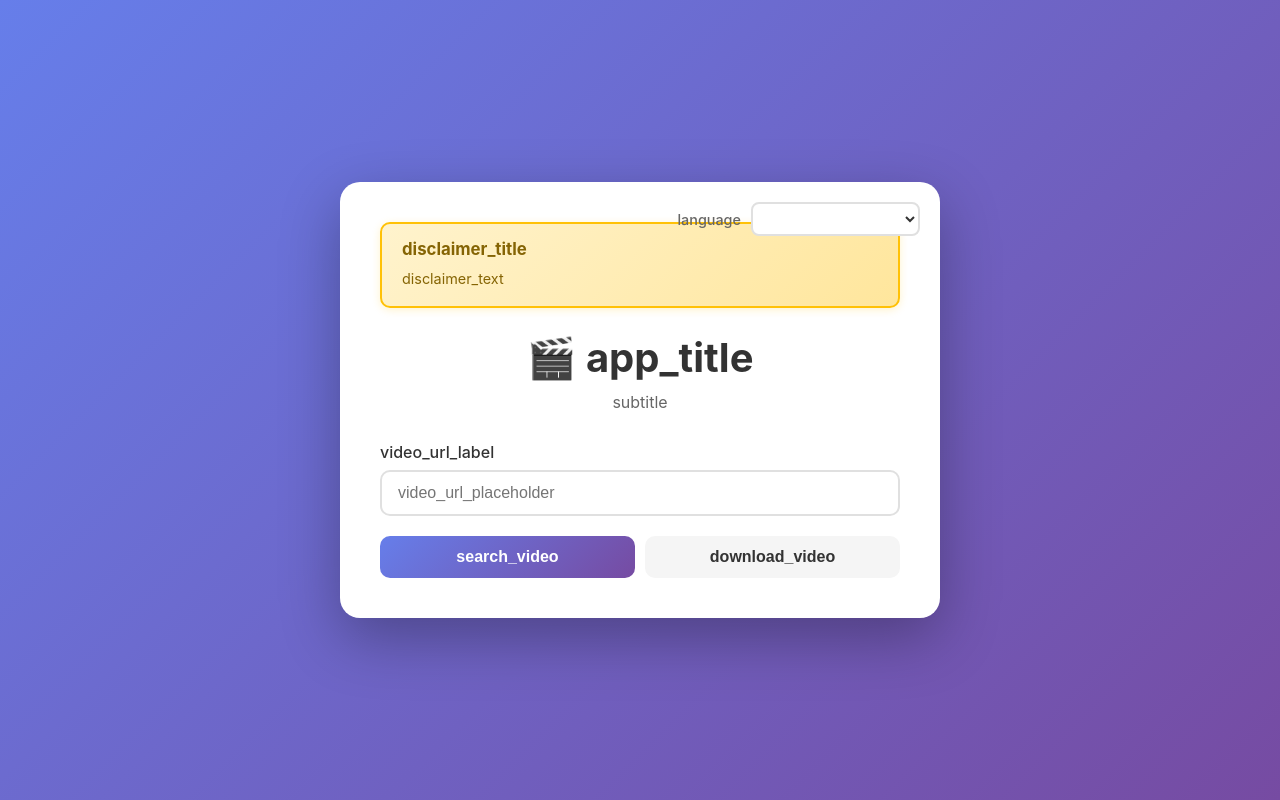
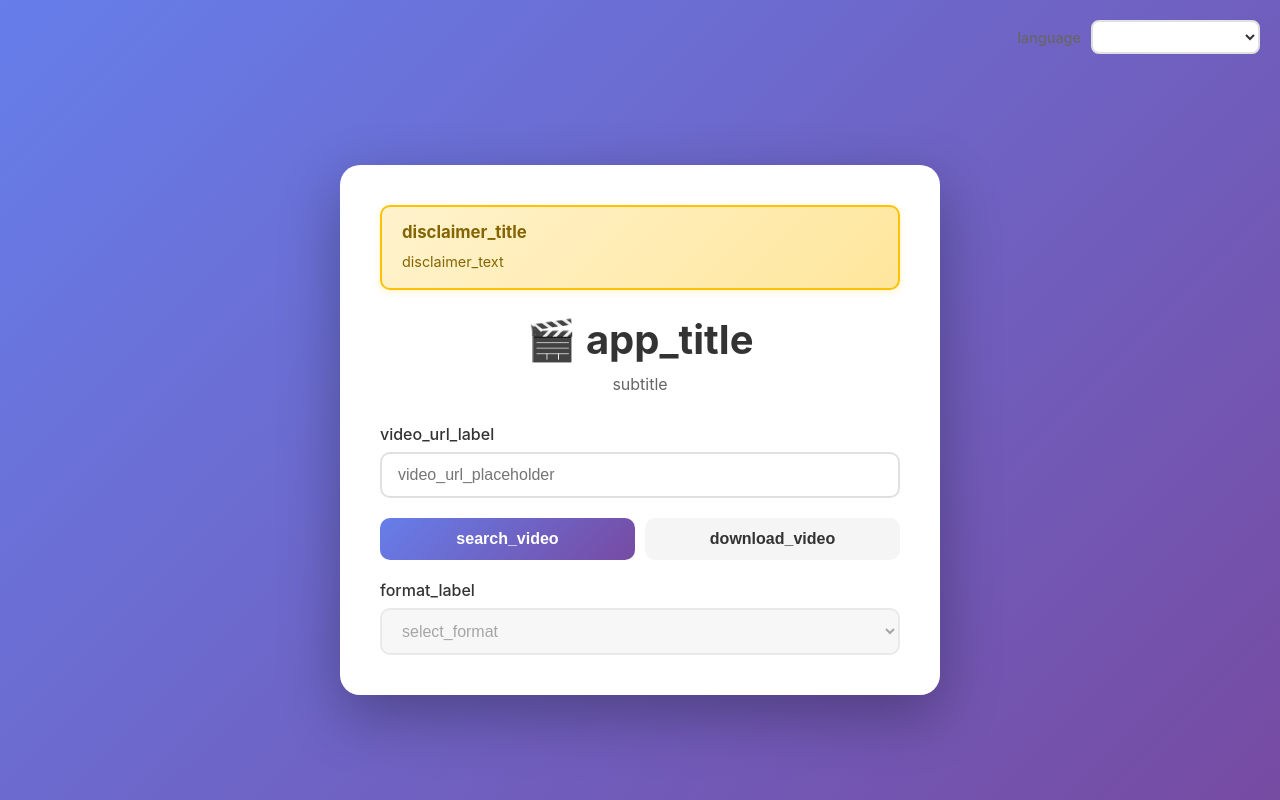
Before and after one commit to chanandrew96/VideoDownloader, a Python web app: template templates/index.html in a window 1280 px wide. Run offline with Jinja, Linux system fonts and the light colour scheme; the template is opened without the code that fills it, so the values that code supplies are empty.

Commit message:
- Add resolution selection - Try to fix cannot download video

```diff
--- a/templates/index.html
+++ b/templates/index.html
@@ -16,9 +16,10 @@
             background: linear-gradient(135deg, #667eea 0%, #764ba2 100%);
             min-height: 100vh;
             display: flex;
+            flex-direction: column;
             justify-content: center;
             align-items: center;
-            padding: 20px;
+            padding: 80px 20px 20px;
         }
 
         .container {
@@ -247,12 +248,13 @@
         }
 
         .language-selector {
-            position: absolute;
+            position: fixed;
             top: 20px;
             right: 20px;
             display: flex;
             gap: 10px;
             align-items: center;
+            z-index: 1000;
         }
 
         .language-selector label {
@@ -275,6 +277,29 @@
         .language-selector select:focus {
             outline: none;
             border-color: #667eea;
+        }
+
+        .format-group {
+            margin-top: 20px;
+        }
+
+        #formatSelect {
+            width: 100%;
+            padding: 12px 16px;
+            border: 2px solid #e0e0e0;
+            border-radius: 10px;
+            font-size: 16px;
+            transition: border-color 0.3s;
+        }
+
+        #formatSelect:focus {
+            outline: none;
+            border-color: #667eea;
+        }
+
+        #formatSelect:disabled {
+            background: #f5f5f5;
+            cursor: not-allowed;
         }
 
         .container {
@@ -442,6 +467,13 @@
             </button>
         </div>
 
+        <div class="format-group">
+            <label for="formatSelect" data-i18n="format_label">下載格式</label>
+            <select id="formatSelect" disabled>
+                <option value="" data-i18n="select_format">請選擇格式</option>
+            </select>
+        </div>
+
         <div class="loading" id="loading" style="display: none;">
             <div class="spinner"></div>
             <p data-i18n="processing">處理中...</p>
@@ -492,6 +524,8 @@
 
         // 初始化语言选择器
         document.getElementById('languageSelect').value = currentLanguage;
+        const formatSelect = document.getElementById('formatSelect');
+        let availableFormats = [];
 
         // 翻译函数
         function t(key) {
@@ -628,6 +662,93 @@
             successDiv.textContent = '';
             errorDiv.classList.remove('show');
             errorDiv.textContent = '';
+        }
+
+        function formatFilesize(bytes) {
+            if (!bytes || bytes <= 0) return '';
+            const mb = bytes / (1024 * 1024);
+            if (mb >= 1024) {
+                return `${(mb / 1024).toFixed(2)} GB`;
+            }
+            return `${mb.toFixed(1)} MB`;
+        }
+
+        function buildFormatLabel(format) {
+            const parts = [];
+            if (format.resolution && format.resolution !== 'unknown') {
+                parts.push(`${t('resolution')}: ${format.resolution}`);
+            }
+            if (format.ext) {
+                parts.push(format.ext.toUpperCase());
+            }
+            const sizeLabel = formatFilesize(format.filesize || format.filesize_approx);
+            if (sizeLabel) {
+                parts.push(`${t('filesize')}: ${sizeLabel}`);
+            }
+            if (format.quality && format.quality > 0) {
+                parts.push(`Q${format.quality}`);
+            }
+            if (!parts.length) {
+                parts.push(t('select_format'));
+            }
+            return parts.join(' • ');
+        }
+
+        function updateCurrentFormat(formatId, videoUrl = '') {
+            currentFormatId = formatId && formatId !== '' ? formatId : 'best';
+            if (videoUrl) {
+                currentVideoUrl = videoUrl;
+            } else if (currentMethod === 'html_parse' || currentMethod === 'instagram_parse') {
+                const selectedFormat = availableFormats.find(f => f.format_id === currentFormatId);
+                if (selectedFormat && selectedFormat.video_url) {
+                    currentVideoUrl = selectedFormat.video_url;
+                } else if (!currentVideoUrl && availableFormats.length) {
+                    const fallback = availableFormats.find(f => f.video_url);
+                    currentVideoUrl = fallback ? fallback.video_url : currentVideoUrl;
+                }
+            } else {
+                currentVideoUrl = null;
+            }
+        }
+
+        function populateFormats(formats = []) {
+            availableFormats = formats || [];
+            if (!formatSelect) return;
+
+            formatSelect.innerHTML = '';
+
+            const defaultOption = document.createElement('option');
+            defaultOption.value = '';
+            defaultOption.setAttribute('data-i18n', 'select_format');
+            defaultOption.textContent = t('select_format');
+            formatSelect.appendChild(defaultOption);
+
+            if (!formats || !formats.length) {
+                formatSelect.disabled = true;
+                updateCurrentFormat('best');
+                return;
+            }
+
+            formats.forEach((fmt, index) => {
+                const option = document.createElement('option');
+                const value = fmt.format_id || `format_${index}`;
+                option.value = value;
+                option.textContent = buildFormatLabel(fmt);
+                if (fmt.video_url) {
+                    option.dataset.videoUrl = fmt.video_url;
+                }
+                formatSelect.appendChild(option);
+            });
+
+            formatSelect.disabled = false;
+            const firstFormat = formats[0];
+            if (firstFormat && firstFormat.format_id) {
+                formatSelect.value = firstFormat.format_id;
+                updateCurrentFormat(firstFormat.format_id, firstFormat.video_url || '');
+            } else {
+                formatSelect.value = '';
+                updateCurrentFormat('best');
+            }
         }
 
         function formatDuration(seconds) {
@@ -815,9 +936,20 @@
             }, 500); // 每500ms輪詢一次
         }
 
+        if (formatSelect) {
+            formatSelect.addEventListener('change', (event) => {
+                const selectedOption = event.target.options[event.target.selectedIndex];
+                const videoUrl = selectedOption ? selectedOption.dataset.videoUrl || '' : '';
+                updateCurrentFormat(event.target.value, videoUrl);
+            });
+        }
+
+        populateFormats([]);
+
         async function extractVideo() {
             const url = document.getElementById('videoUrl').value.trim();
             clearMessages();
+            populateFormats([]);
 
             if (!url) {
                 showError(t('enter_video_url'));
@@ -884,6 +1016,7 @@
 
                 document.getElementById('result').classList.add('show');
                 document.getElementById('downloadBtn').disabled = false;
+                populateFormats(data.formats || []);
 
                 let successMsg = t('video_info_extracted');
                 if (currentMethod === 'html_parse') {
```
Also changed, not shown: app.py (+33 -8 lines), translations.py (+15 -3 lines), README.md.
